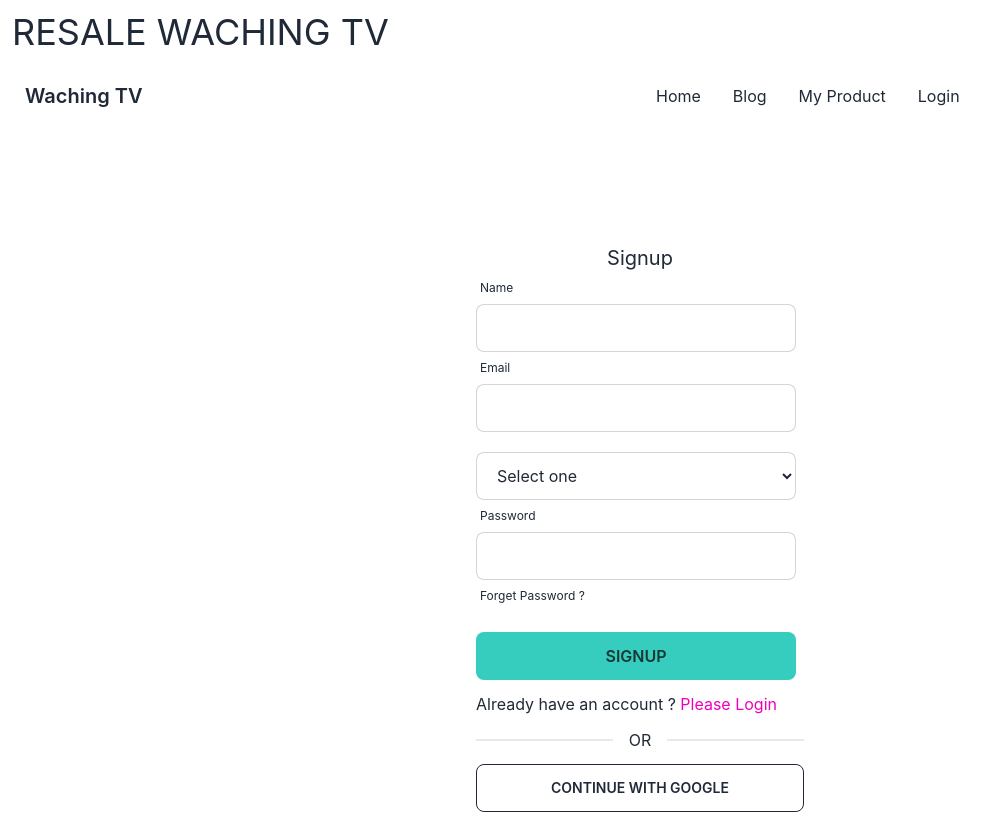
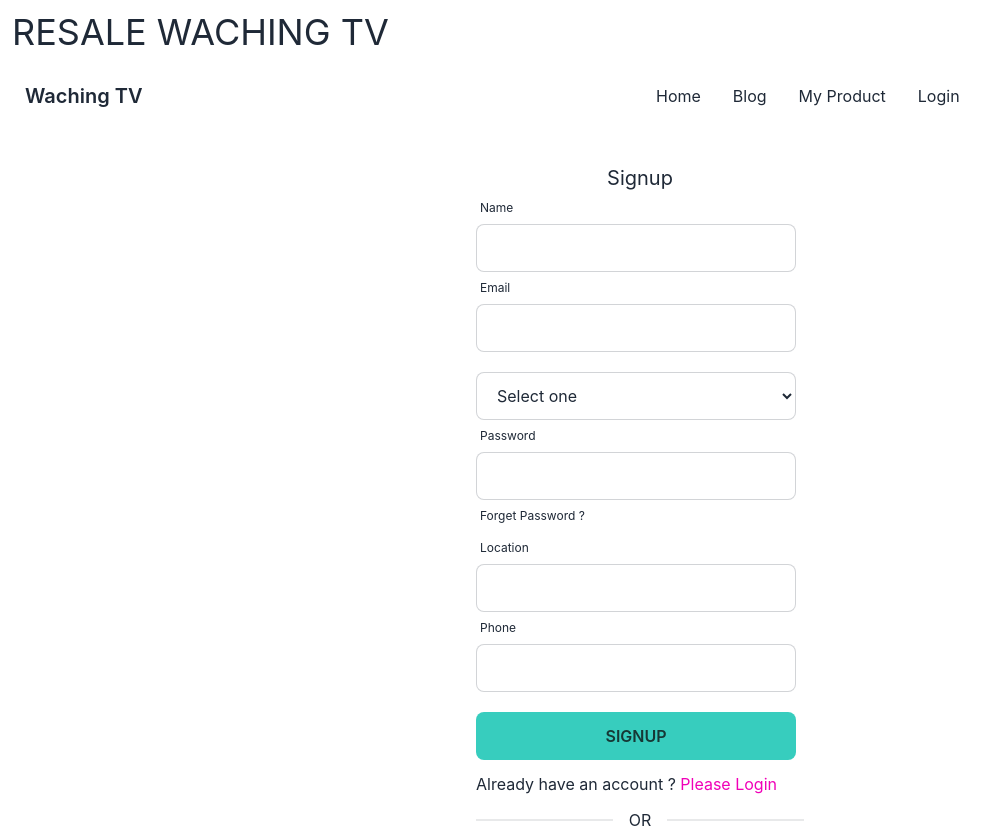
Before and after one commit to 0178811jes/assingment-12-client, a React (Create React App) app: page /signup in a window 1280 px wide. Shown: the top 828 px of the page, without its empty margins (0-1007 px from the left). Built offline with nearby package versions, Linux system fonts and the light colour scheme; no server answers.

Commit message:
dashboard setup

```diff
--- a/package.json
+++ b/package.json
@@ -3,6 +3,7 @@
   "version": "0.1.0",
   "private": true,
   "dependencies": {
+    "@tanstack/react-query": "^4.16.1",
     "@testing-library/jest-dom": "^5.16.5",
     "@testing-library/react": "^13.4.0",
     "@testing-library/user-event": "^13.5.0",
--- /dev/null
+++ b/src/Layout/DashboardLayout.js
@@ -0,0 +1,14 @@
+import React from 'react';
+import { Outlet } from 'react-router-dom';
+import Navber from '../Pages/Sheard/Navebar/Navber';
+
+const DashboardLayout = () => {
+    return (
+        <div>
+            <Navber></Navber>
+            <Outlet></Outlet>
+        </div>
+    );
+};
+
+export default DashboardLayout;
--- a/src/Pages/Appointment/AvailableAppoinment/AvailableAppoinment.js
+++ b/src/Pages/Appointment/AvailableAppoinment/AvailableAppoinment.js
@@ -1,17 +1,22 @@
+import { useQuery } from '@tanstack/react-query';
 import { format } from 'date-fns';
-import React, { useEffect, useState } from 'react';
+import { useState } from 'react';
+
 import BookingModal from '../BookingModal/BookingModal';
 import AppointmentOption from './AppointmentOption';
 
 const AvailableAppoinment = ({ selectedDate }) => {
-    const [appointmentOptions, setAppointmentOptions] = useState([]);
+
     const [product, setProduct] = useState(null);
+    const date = format(selectedDate, 'PP')
 
-    useEffect(() => {
-        fetch('http://localhost:5000/appointmentOptions')
-            .then(res => res.json())
-            .then(data => setAppointmentOptions(data))
-    }, [])
+    const {data:appointmentOptions=[]} = useQuery({
+        queryKey: ['appointmentOptions', date],
+        queryFn: ()=> fetch(`http://localhost:5000/appointmentOptions?date=${date}`)
+        .then(res => res.json())
+    })
+
+
     return (
         <section className='my-16'>
             <p className="text-center text-info font-bold">Available appointment on {format(selectedDate, 'PP')}</p>
--- a/src/Pages/Appointment/BookingModal/BookingModal.js
+++ b/src/Pages/Appointment/BookingModal/BookingModal.js
@@ -1,9 +1,13 @@
 import { format } from 'date-fns';
-import React from 'react';
+import React, { useContext } from 'react';
+import toast from 'react-hot-toast';
+import { AuthConext } from '../../../context/AuthProvider';
 
 const BookingModal = ({ product, setProduct, selectedDate }) => {
-    const { title, resalePrice } = product;
+    const { title, resalePrice, phone, location } = product;
     const date = format(selectedDate, 'PP')
+
+    const { user } = useContext(AuthConext);
 
     const handleBooking = event => {
         event.preventDefault();
@@ -16,15 +20,32 @@ const BookingModal = ({ product, setProduct, selectedDate }) => {
 
         const booking = {
             bookingDate: date,
-            productName:title,
+            productName: title,
             name,
             phone,
             price,
             email,
             location
         }
-        console.log(booking);
-        setProduct(null);
+
+        fetch('http://localhost:5000/bookings', {
+            method: 'POST',
+            headers: {
+                'content-type': 'application/json',
+            },
+            body: JSON.stringify(booking)
+        })
+            .then(res => res.json())
+            .then(data => {
+                console.log(data);
+                toast.success('Booking confirmed');
+                if(data.acknowledge){
+                    setProduct(null)
+
+                }
+            })
+            setProduct(null)
+
 
     }
 
@@ -37,11 +58,11 @@ const BookingModal = ({ product, setProduct, selectedDate }) => {
                     <h3 disabled className="text-lg font-bold">{title}</h3>
                     <form onSubmit={handleBooking} className="grid grid-cols-1 gap-4 mt-8">
                         <input type="text" disabled value={date} className="input input-bordered input-primary w-full" />
-                        <input name='name' type="text" placeholder="Name" disabled className="input input-bordered input-primary w-full" />
-                        <input name='email' type="email" placeholder="Email" disabled className="input input-bordered input-primary w-full" />
+                        <input name='name' type="text" defaultValue={title} placeholder="Name" disabled className="input input-bordered input-primary w-full" />
+                        <input name='email' type="email" defaultValue={user?.email} placeholder="Email" disabled className="input input-bordered input-primary w-full" />
                         <input name='price' type="text" value={resalePrice} placeholder="Price" disabled className="input input-bordered input-primary w-full" />
-                        <input name='location' type="text" placeholder="Location" className="input input-bordered input-primary w-full" />
-                        <input name='phone' type="text" placeholder="Phone" className="input input-bordered input-primary w-full" />
+                        <input name='location' type="text" defaultValue={location} placeholder="Location" className="input input-bordered input-primary w-full" />
+                        <input name='phone' type="text" defaultValue={phone} placeholder="Phone" className="input input-bordered input-primary w-full" />
                         <br />
                         <input type="submit" value="Submit" className="btn btn-primary input input-bordered input-primary w-full" />
                     </form>
--- a/src/Pages/Login/Login.js
+++ b/src/Pages/Login/Login.js
@@ -67,7 +67,8 @@ const Login = () => {
                             { required: "Location is requird" })} type='text'
                             className="input input-bordered w-full max-w-xs" />
                         {errors.location && <p className='text-red-600'>{errors.location?.message}</p>}
-                    </div><div className="form-control w-full max-w-xs">
+                    </div>
+                    <div className="form-control w-full max-w-xs">
                         <label className="label"><span className="label-text-alt">Phone</span></label>
 
                         <input {...register("phone",
--- a/src/Pages/Signup/Signup.js
+++ b/src/Pages/Signup/Signup.js
@@ -1,14 +1,14 @@
 import React, { useContext, useState } from 'react';
 import { useForm } from 'react-hook-form';
 import toast from 'react-hot-toast';
-import { Link } from 'react-router-dom';
+import { Link, useNavigate } from 'react-router-dom';
 import { AuthConext } from '../../context/AuthProvider';
 
 const Signup = () => {
     const { register, formState: { errors }, handleSubmit } = useForm();
     const { createUser, updateUser } = useContext(AuthConext);
     const [signupError, setSignupError] = useState('')
-
+    const navigate = useNavigate()
 
     const handleLogin = data => {
         console.log(data);
@@ -18,12 +18,14 @@ const Signup = () => {
                 const user = result.user;
                 console.log(user);
                 toast('User created successfully')
-                const userInfo={
+                const userInfo = {
                     displayName: data.name
                 }
                 updateUser(userInfo)
-                .then(() => {})
-                .catch(err => console.log(err));
+                    .then(() => {
+                        navigate('/');
+                    })
+                    .catch(err => console.log(err));
             })
             .catch(err => {
                 console.error(err)
@@ -70,11 +72,28 @@ const Signup = () => {
                         {errors.password && <p className='text-red-600'>{errors.password?.message}</p>}
                         <label className="label"><span className="label-text-alt">Forget Password ?</span></label>
                     </div>
+                    <div className="form-control w-full max-w-xs">
+                        <label className="label"><span className="label-text-alt">Location</span></label>
 
-                        <input type="submit" value='Signup' className="btn btn-accent mt-5 input input-bordered w-full max-w-xs" />
-                        {
-                            signupError && <p className="text-red-600">{signupError}</p>
-                        }
+                        <input {...register("location",
+                            { required: "Location is requird" })} type='text'
+                            className="input input-bordered w-full max-w-xs" />
+                        {errors.location && <p className='text-red-600'>{errors.location?.message}</p>}
+                    </div>
+                    <div className="form-control w-full max-w-xs">
+                        <label className="label"><span className="label-text-alt">Phone</span></label>
+
+                        <input {...register("phone",
+                            { required: "phone is requird" })} type='text'
+                            className="input input-bordered w-full max-w-xs" />
+                        {errors.phone && <p className='text-red-600'>{errors.phone?.message}</p>}
+                    </div>
+
+
+                    <input type="submit" value='Signup' className="btn btn-accent mt-5 input input-bordered w-full max-w-xs" />
+                    {
+                        signupError && <p className="text-red-600">{signupError}</p>
+                    }
                 </form>
                 <p className='mt-3'>Already have an account ? <Link className="text-secondary" to='/login'>Please Login</Link></p>
                 <div className="divider">OR</div>
--- a/src/context/AuthProvider.js
+++ b/src/context/AuthProvider.js
@@ -21,7 +21,7 @@ const AuthProvider = ({children}) => {
     }
 
     const updateUser =(userInfo)=>{
-        return updateProfile(user, userInfo);
+        return updateProfile(auth.currentUser, userInfo);
     }
 
     const logout = ()=>{
--- a/src/index.js
+++ b/src/index.js
@@ -5,13 +5,23 @@ import App from './App';
 import reportWebVitals from './reportWebVitals';
 import 'react-day-picker/dist/style.css';
 import AuthProvider from './context/AuthProvider';
+import {
+  QueryClient,
+  QueryClientProvider,
+} from '@tanstack/react-query'
+
+const queryClient = new QueryClient()
 
 const root = ReactDOM.createRoot(document.getElementById('root'));
 root.render(
   <React.StrictMode>
-   <AuthProvider>
+    <QueryClientProvider client={queryClient}>
+    <AuthProvider>
     <App />
    </AuthProvider>
+    </QueryClientProvider>
+
+
   </React.StrictMode>
 );
 
```
Also changed, not shown: src/Routes/Routes/Routes.js (+8 -1 lines), 1 other file (tests, documents, lock files or other folders).
